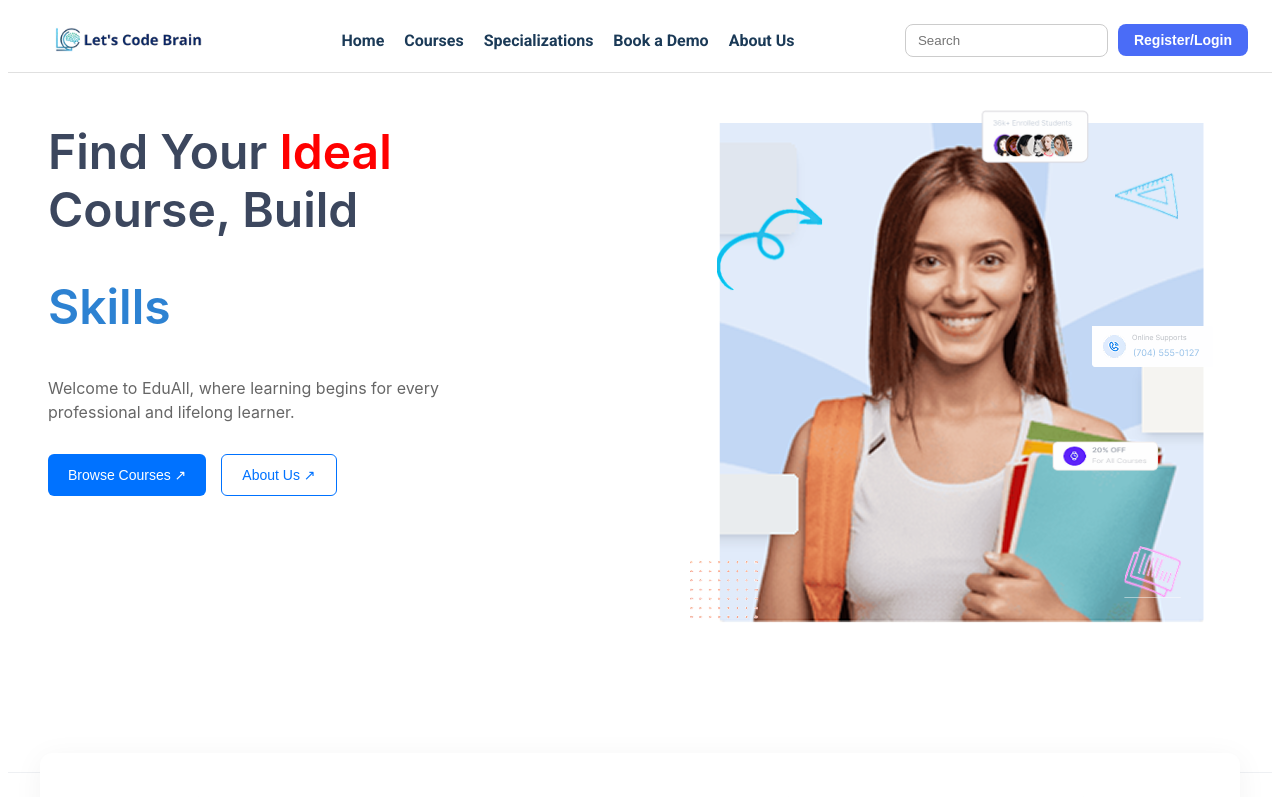
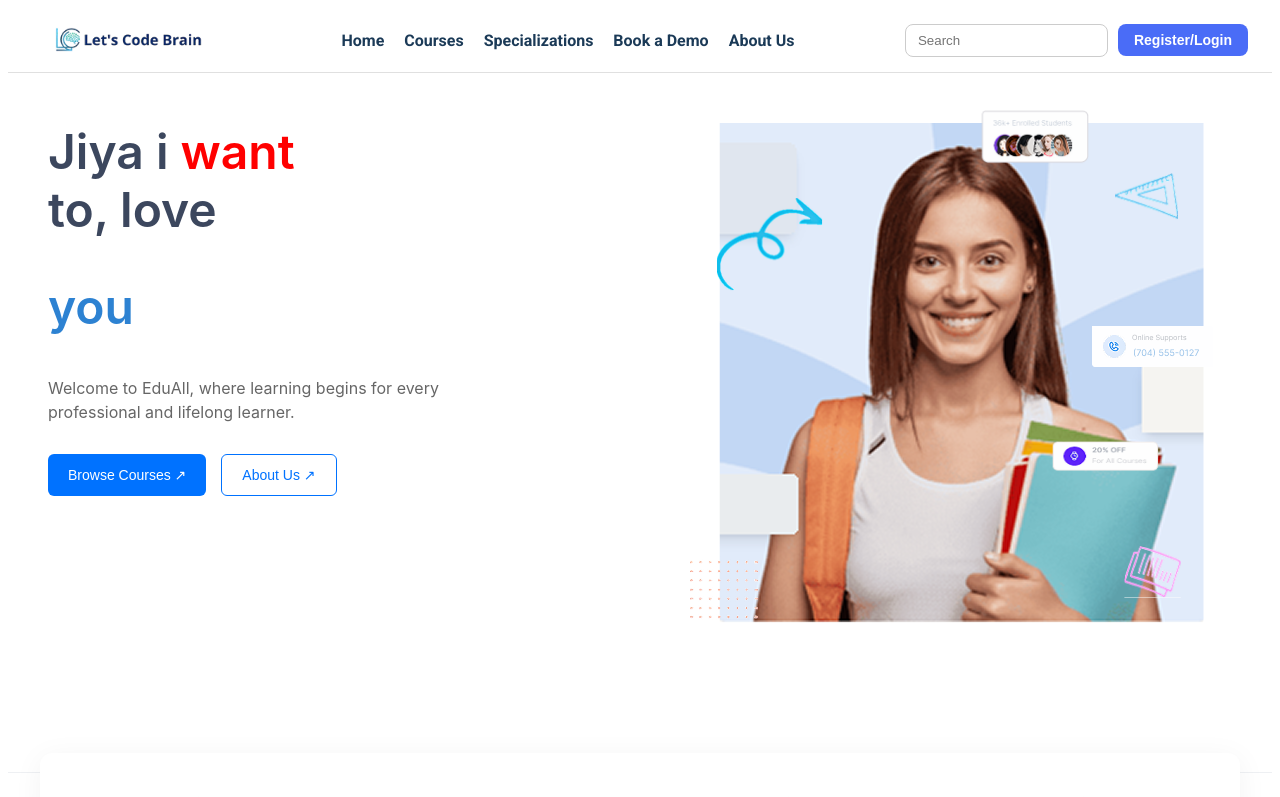
Before and after one commit to RohitTiz/assessment-Wings-education, a React (Vite) app in the folder CodeBrain/: page / in a window 1280 px wide. Shown: the top 797 px of the page. Built offline with nearby package versions, Linux system fonts and the light colour scheme.

Commit message:
Your meaningful commit message

```diff
--- a/CodeBrain/src/components/HeroSection.jsx
+++ b/CodeBrain/src/components/HeroSection.jsx
@@ -6,10 +6,10 @@ const HeroSection = () => {
       {/* Left Content */}
       <div style={styles.leftContent}>
         <h1 style={styles.line}>
-          Find Your <span style={styles.ideal}>Ideal</span>
+          Jiya i <span style={styles.ideal}>want</span>
         </h1>
-        <h1 style={styles.line}>Course, Build</h1>
-        <h1 style={styles.skillsLine}>Skills</h1>
+        <h1 style={styles.line}>to, love</h1>
+        <h1 style={styles.skillsLine}>you</h1>
 
         <p style={styles.description}>
           Welcome to EduAll, where learning begins for every professional and lifelong learner.
```
